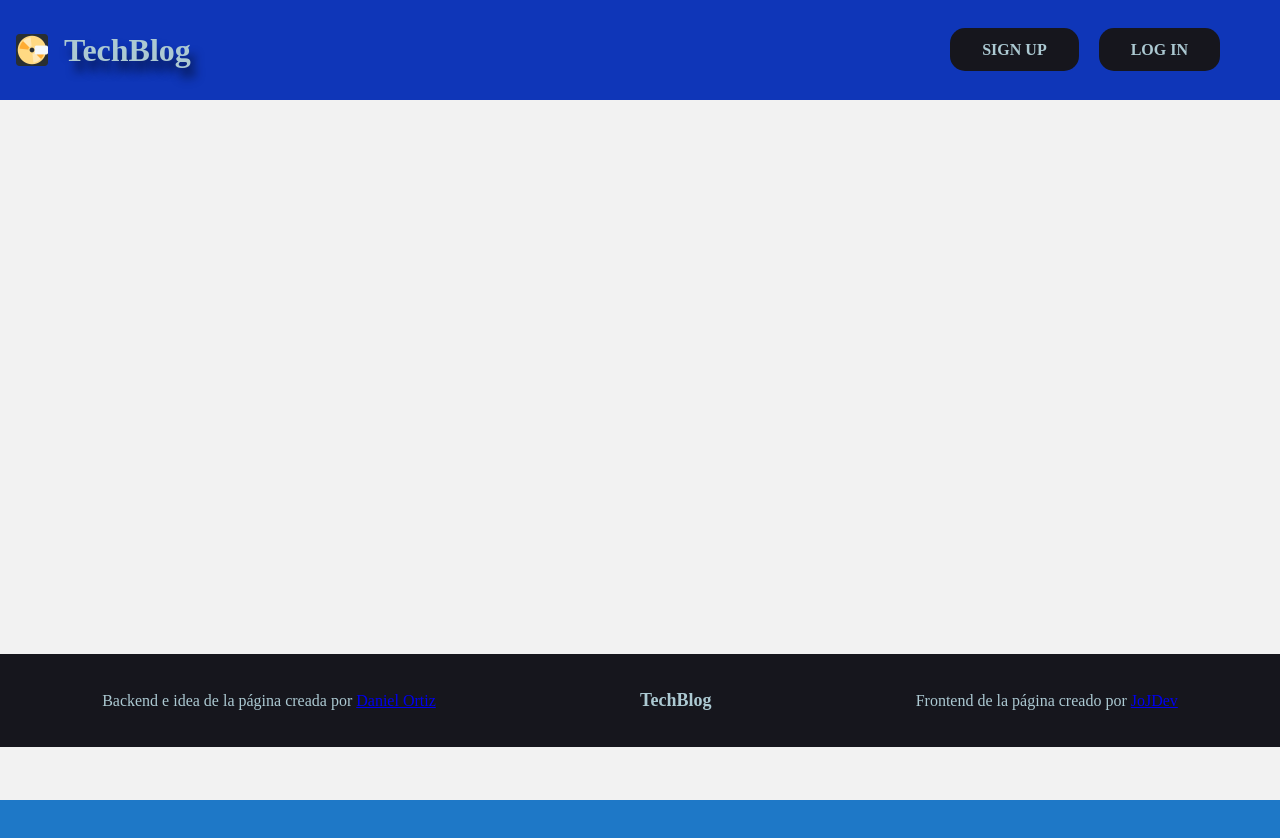
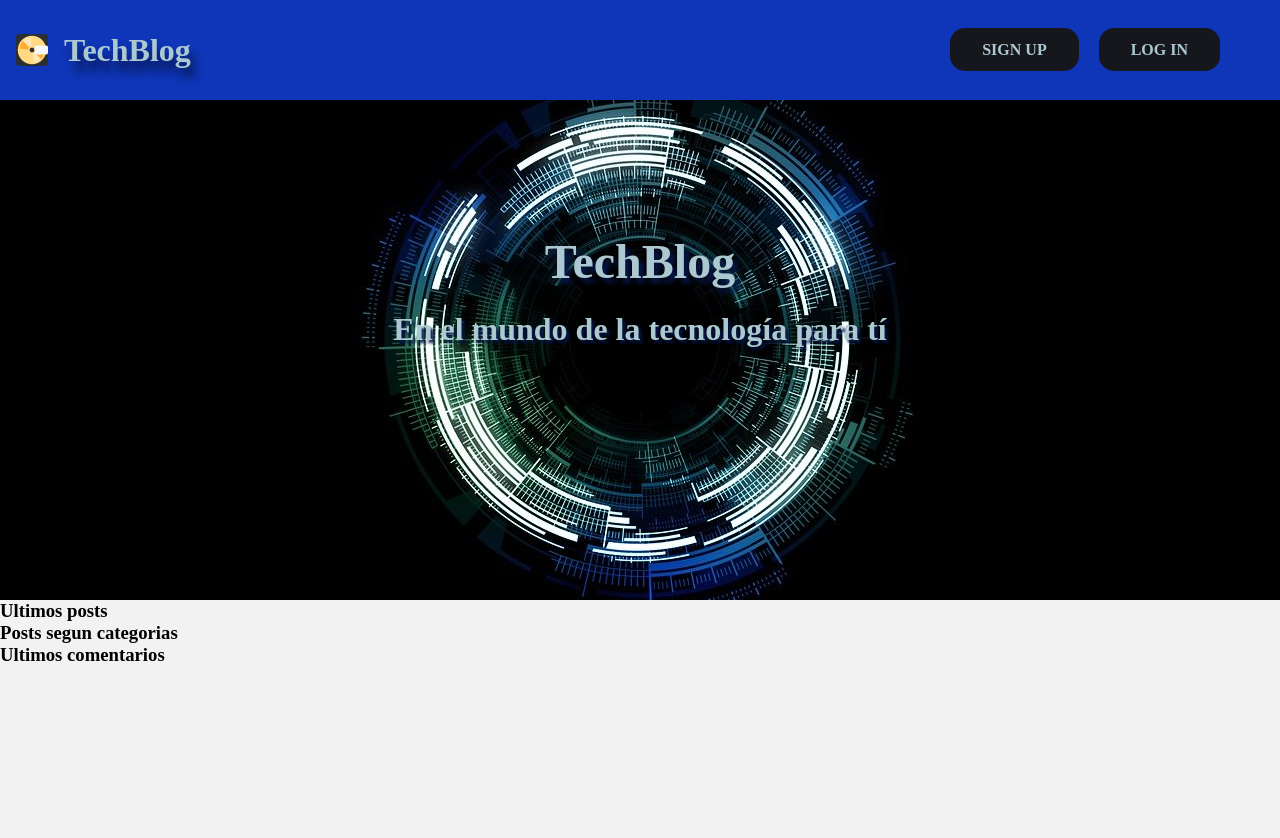
Before and after one commit to JoJDev/blog_project, a React (Vite) app: page / in a window 1280 px wide. Shown: the top 838 px of the page. Before the commit the page ends 800 px from the top, so only its background shows below. Built offline with nearby package versions, Linux system fonts and the light colour scheme.

Commit message:
Hero header created and nav modificated

```diff
--- /dev/null
+++ b/src/components/Hero/Hero.jsx
@@ -0,0 +1,12 @@
+import './Hero.scss';
+
+function Hero() {
+    return (
+        <section className='hero_section'>
+            <h1>TechBlog</h1>
+            <h2>En el mundo de la tecnología para tí</h2>
+        </section>
+    )
+}
+
+export default Hero
--- /dev/null
+++ b/src/components/Hero/Hero.scss
@@ -0,0 +1,38 @@
+@use './../../common/colors' as c;
+
+.hero_section{
+    background: url("./../../assets/tech-background.jpg.jpg")   center;
+    height: 500px;
+    position: relative;
+
+    padding: 7em 2em;
+    color: c.$color60;
+    text-align: center;
+
+    h1{
+        font-size: 3em;
+        margin: 2ex auto 1ex;
+        text-shadow: 5px 5px 4px c.$color10;
+    }
+
+    h2{
+        font-size: 2em;
+        margin: 1ex auto;
+        text-shadow: 3px 3px 3px c.$color10;
+    }
+
+}
+
+@media screen and (min-width: c.$breakPointTablet) {
+    .hero_section{
+
+        h1{
+            margin: 1ex;
+
+        }
+        h2{
+        //max-width: 311px;
+
+        }
+    }
+}
--- a/src/components/Nav/Nav.scss
+++ b/src/components/Nav/Nav.scss
@@ -7,6 +7,7 @@ nav {
     justify-content: end;
     align-items: center;
     background-color: colors.$color30;
+    z-index: 2;
 
     .bar-btn {
         font-size: medium;
@@ -16,7 +17,7 @@ nav {
     }
 
     ul {
-        position: fixed;
+        position: absolute;
         width: 100%;
         height: 0vh;
         top: 100px;
@@ -55,7 +56,7 @@ nav {
     }
 
     #check:checked~ul {
-        height: 100vh;
+        height: 14em ;
     }
 
     #check:checked~ul li {
--- a/src/pages/HomePage.jsx
+++ b/src/pages/HomePage.jsx
@@ -1,12 +1,18 @@
 import Header from './../components/Header/Header';
 import Main from './../components/Main/Main';
 import Footer from './../components/Footer/Footer';
+import Hero from '../components/Hero/Hero';
 
 export default function HomePage() {
     return (
         <>
             <Header />
-            {/* <Hero /> */}
+            <Hero />
+            <h3>Ultimos posts</h3>
+            <h3>Posts segun categorias</h3>
+            <h3>Ultimos comentarios</h3>
+
+
             <Main />
             <Footer />
         </>
```
Also changed, not shown: src/assets/tech-background.jpg.jpg (added).
